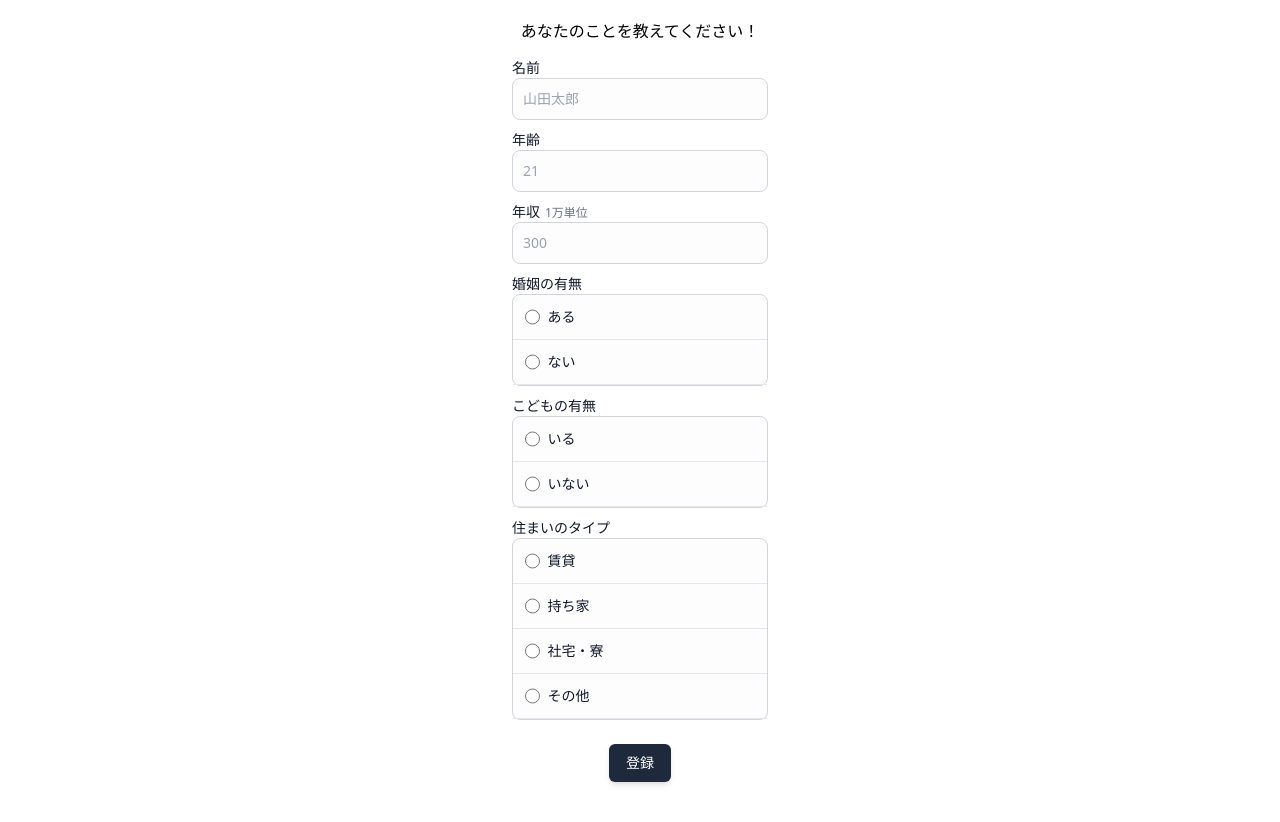
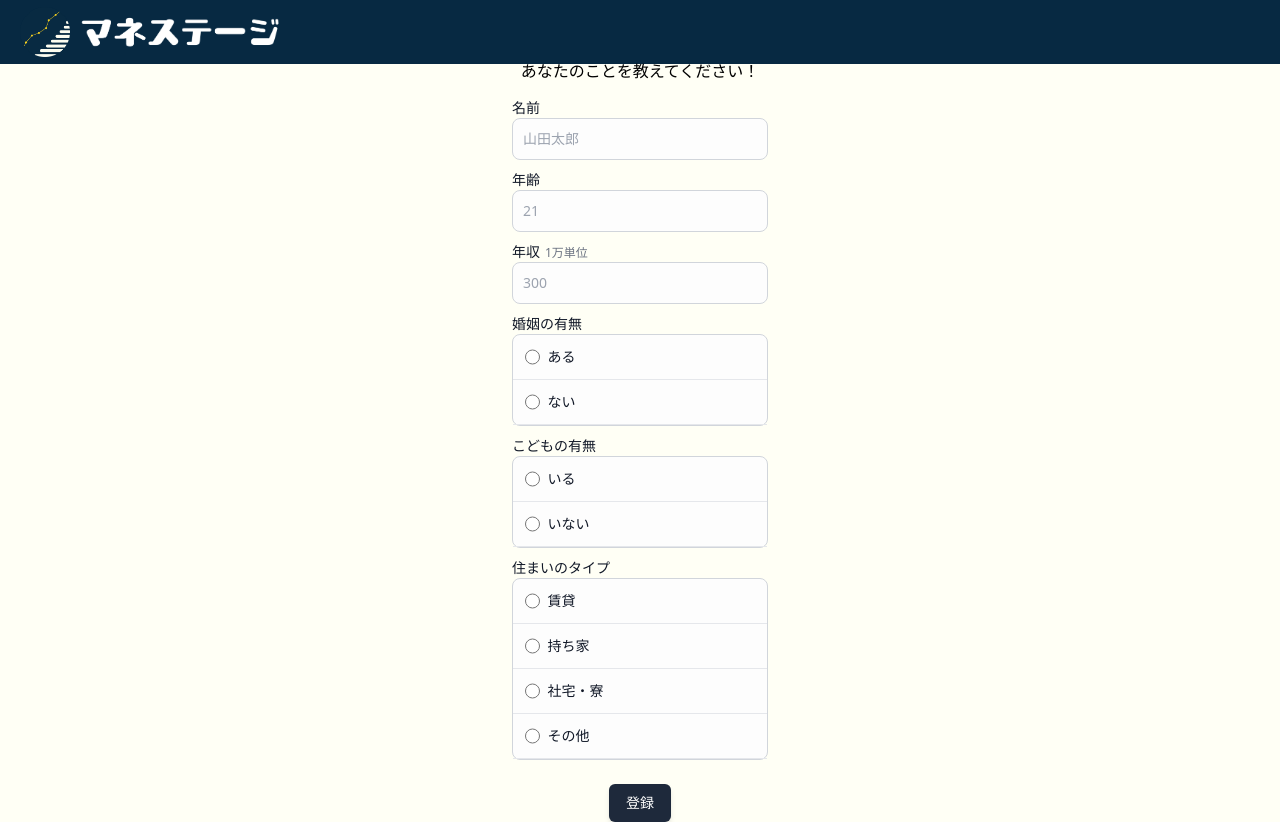
Before and after one commit to UTakuto/money-stage, a PHP site: page / in a window 1280 px wide. Before the commit the page ends 785 px from the top, so only its background shows below. Run offline with PHP 8.4, Linux system fonts and the light colour scheme; some libraries are stand-ins or nearby versions.

Commit message:
for 内のテキスト追加

```diff
--- a/index.php
+++ b/index.php
@@ -10,9 +10,22 @@
     <!-- tailwindcss -->
     <script src="https://cdn.tailwindcss.com"></script>
 </head>
-<body>
+<body class="w-svw h-svh bg-[#fffff5]">
 
-    <main class="w-screen h-screen m-auto flex flex-col items-center justify-center">
+    <header class="w-full h-[10vh]">
+        <nav class="h-[8vh] bg-[#072942] text-[#fefefe]">
+            <div class="h-full flex justify-start items-center pl-[20px] ">
+                <div>
+                    <a href="#" class="flex justify-center items-center gap-[10px] w-full h-[8vh] text-lg font-bold">
+                        <img class="w-[50px] h-fit" src="./img/logo.png" alt="">
+                        <img class="w-[200px] h-fit pt-[8px] " src="./img/title_white.png" alt="マネステージ">
+                    </a>
+                </div>
+            </div>
+        </nav>
+    </header>
+
+    <main class="w-full h-[90vh] m-auto flex flex-col items-center justify-center">
         <h1>あなたのことを教えてください！</h1>
         <form action="store.php" method="POST" class="w-[20%] mx-auto">
             <div class="pt-[15px]">
@@ -65,7 +78,7 @@
                 </ul>
             </div>
             <div class="pt-[10px]">
-                <label for="" class="block text-sm font-medium text-gray-900">住まいのタイプ</label>
+                <label for="housing" class="block text-sm font-medium text-gray-900">住まいのタイプ</label>
                 <ul class="text-sm font-medium text-gray-900 bg-[#fdfdfd] border border-gray-300 rounded-lg dark:bg-gray-700 dark:border-gray-600 dark:text-white">
                     <li class="w-full border-b border-gray-200 rounded-t-lg dark:border-gray-600">
                         <div class="flex items-center ps-3">
```
